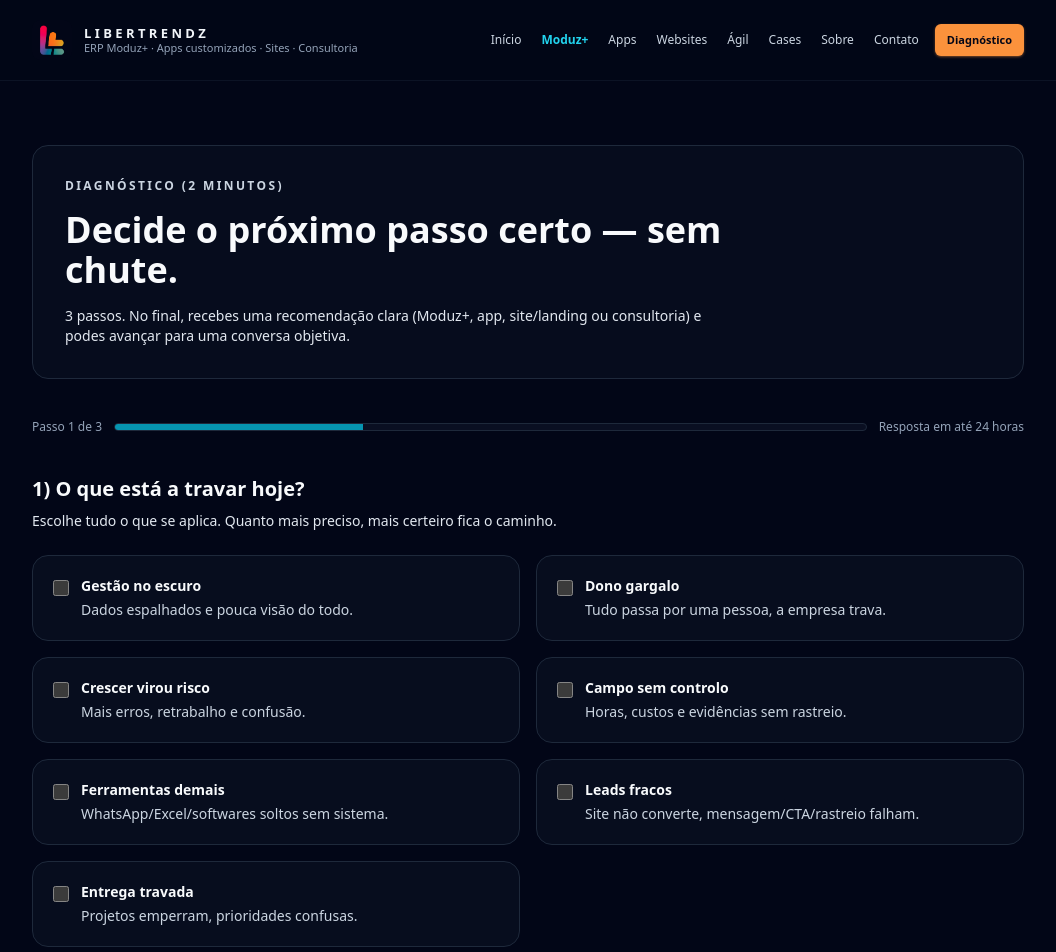
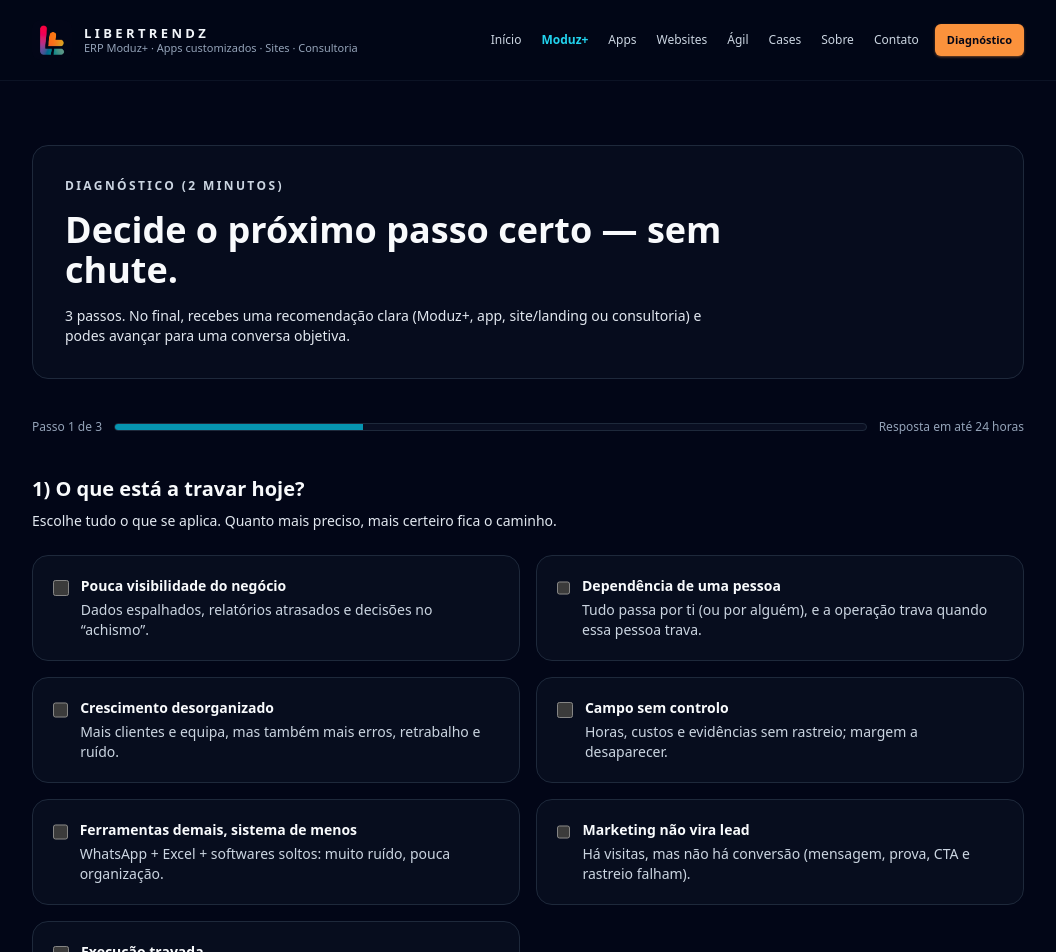
Before and after one commit to libertrendz/libertrendz-site, a Next.js app: page /diagnostico in a window 1280 px wide. Shown: the top 952 px of the page, without its empty margins (112-1168 px from the left). Built offline with nearby package versions, Linux system fonts and the light colour scheme.

Commit message:
Update page.tsx

```diff
--- a/app/diagnostico/page.tsx
+++ b/app/diagnostico/page.tsx
@@ -1,3 +1,5 @@
+///app/diagnostico/page.tsx
+
 "use client";
 
 import { useMemo, useState } from "react";
@@ -28,29 +30,97 @@ type PriorityKey =
   | "execucao";
 
 const SYMPTOMS: { key: SymptomKey; title: string; desc: string }[] = [
-  { key: "visibilidade", title: "Gestão no escuro", desc: "Dados espalhados e pouca visão do todo." },
-  { key: "gargalo", title: "Dono gargalo", desc: "Tudo passa por uma pessoa, a empresa trava." },
-  { key: "crescimento", title: "Crescer virou risco", desc: "Mais erros, retrabalho e confusão." },
-  { key: "campo", title: "Campo sem controlo", desc: "Horas, custos e evidências sem rastreio." },
-  { key: "ruido", title: "Ferramentas demais", desc: "WhatsApp/Excel/softwares soltos sem sistema." },
-  { key: "conversao", title: "Leads fracos", desc: "Site não converte, mensagem/CTA/rastreio falham." },
-  { key: "entrega", title: "Entrega travada", desc: "Projetos emperram, prioridades confusas." },
+  {
+    key: "visibilidade",
+    title: "Pouca visibilidade do negócio",
+    desc: "Dados espalhados, relatórios atrasados e decisões no “achismo”.",
+  },
+  {
+    key: "gargalo",
+    title: "Dependência de uma pessoa",
+    desc: "Tudo passa por ti (ou por alguém), e a operação trava quando essa pessoa trava.",
+  },
+  {
+    key: "crescimento",
+    title: "Crescimento desorganizado",
+    desc: "Mais clientes e equipa, mas também mais erros, retrabalho e ruído.",
+  },
+  {
+    key: "campo",
+    title: "Campo sem controlo",
+    desc: "Horas, custos e evidências sem rastreio; margem a desaparecer.",
+  },
+  {
+    key: "ruido",
+    title: "Ferramentas demais, sistema de menos",
+    desc: "WhatsApp + Excel + softwares soltos: muito ruído, pouca organização.",
+  },
+  {
+    key: "conversao",
+    title: "Marketing não vira lead",
+    desc: "Há visitas, mas não há conversão (mensagem, prova, CTA e rastreio falham).",
+  },
+  {
+    key: "entrega",
+    title: "Execução travada",
+    desc: "Projetos emperram, prioridades mudam e tudo anda devagar.",
+  },
 ];
 
 const CONTEXTS: { key: ContextKey; title: string; desc: string }[] = [
-  { key: "manual", title: "Manual (Excel/WhatsApp)", desc: "Processos soltos e controlo por planilhas." },
-  { key: "ferramentas", title: "Ferramentas desconectadas", desc: "Cada uma resolve um pedaço, ninguém resolve o todo." },
-  { key: "erp_ruim", title: "ERP atrapalha", desc: "Existe sistema, mas não escala ou trava a operação." },
-  { key: "mvp_torto", title: "Sistema/MVP torto", desc: "Já investiu e agora ficou caro ajustar." },
-  { key: "trafego_sem_lead", title: "Há tráfego, mas não há lead", desc: "Precisa de conversão e campanha." },
+  {
+    key: "manual",
+    title: "Manual (Excel/WhatsApp)",
+    desc: "Processos soltos e controlo na base da disciplina e planilhas.",
+  },
+  {
+    key: "ferramentas",
+    title: "Ferramentas desconectadas",
+    desc: "Cada uma resolve um pedaço; ninguém resolve o todo.",
+  },
+  {
+    key: "erp_ruim",
+    title: "Já existe ERP, mas atrapalha",
+    desc: "É pesado, não encaixa na operação ou não escala com o crescimento.",
+  },
+  {
+    key: "mvp_torto",
+    title: "Sistema/MVP mal construído",
+    desc: "Já investiu, e agora ficou caro ajustar (retrabalho e decisões tortas).",
+  },
+  {
+    key: "trafego_sem_lead",
+    title: "Há tráfego, mas não há lead",
+    desc: "Precisa de conversão e campanha com rastreio e proposta clara.",
+  },
 ];
 
 const PRIORITIES: { key: PriorityKey; title: string; desc: string }[] = [
-  { key: "controle", title: "Controlo e previsibilidade", desc: "Saber onde estamos e decidir com clareza." },
-  { key: "margem_campo", title: "Margem no campo", desc: "Horas, custos, evidências e execução em campo." },
-  { key: "escala", title: "Escalar sem caos", desc: "Crescer com sistema e governança." },
-  { key: "conversao", title: "Leads e conversão", desc: "Mensagem, prova, CTA e rastreio." },
-  { key: "execucao", title: "Destravar execução", desc: "Fluxo, prioridade e entrega sem ruído." },
+  {
+    key: "controle",
+    title: "Controlo e previsibilidade",
+    desc: "Saber onde estamos e decidir com clareza, sem ruído.",
+  },
+  {
+    key: "margem_campo",
+    title: "Margem no campo",
+    desc: "Horas, custos, evidências e execução em campo sob controlo.",
+  },
+  {
+    key: "escala",
+    title: "Escalar sem caos",
+    desc: "Crescer com sistema e governança — sem virar bombeiro.",
+  },
+  {
+    key: "conversao",
+    title: "Leads e conversão",
+    desc: "Mensagem, prova, CTA e rastreio para gerar caixa.",
+  },
+  {
+    key: "execucao",
+    title: "Destravar execução",
+    desc: "Fluxo, prioridade e entrega — com menos retrabalho.",
+  },
 ];
 
 function routeRecommendation(input: {
@@ -62,7 +132,12 @@ function routeRecommendation(input: {
 
   const has = (k: SymptomKey) => symptoms.includes(k);
 
-  const score: Record<PathKey, number> = { moduz: 0, apps: 0, sites: 0, agile: 0 };
+  const score: Record<PathKey, number> = {
+    moduz: 0,
+    apps: 0,
+    sites: 0,
+    agile: 0,
+  };
   const why: string[] = [];
 
   // SITES: conversão e caixa imediato
@@ -90,7 +165,6 @@ function routeRecommendation(input: {
   if (context === "manual") score.apps += 5;
   if (context === "ferramentas") score.apps += 5;
 
-  // Se não há sinais fortes de Moduz e também não é conversão, apps ganha tração
   const sinaisModuz =
     has("campo") || has("crescimento") || has("gargalo") || has("visibilidade") || has("ruido");
   const sinaisSites = has("conversao") || context === "trafego_sem_lead" || priority === "conversao";
@@ -115,7 +189,9 @@ function routeRecommendation(input: {
 
   // Explicação curta
   if (primary === "sites") {
-    why.push("Sinais fortes de conversão/lead: mensagem, prova, CTA e rastreio precisam de ajuste imediato.");
+    why.push(
+      "Sinais fortes de conversão: proposta, prova, CTA e rastreio precisam de ajuste imediato."
+    );
   }
   if (primary === "moduz") {
     why.push("Dores operacionais de controlo, escala e/ou campo pedem sistema modular e governança.");
@@ -128,10 +204,14 @@ function routeRecommendation(input: {
   }
 
   if (secondary && secondary !== primary) {
-    if (secondary === "moduz") why.push("Alternativa: Moduz+ como próximo passo quando a operação exigir escala e controlo total.");
-    if (secondary === "apps") why.push("Alternativa: app customizado resolve uma parte rapidamente e valida o caminho.");
-    if (secondary === "sites") why.push("Alternativa: melhorar conversão pode destravar caixa e pipeline.");
-    if (secondary === "agile") why.push("Alternativa: consultoria acelera execução e evita retrabalho caro.");
+    if (secondary === "moduz")
+      why.push("Alternativa: Moduz+ como próximo passo quando a operação exigir escala e controlo total.");
+    if (secondary === "apps")
+      why.push("Alternativa: app customizado resolve uma parte rapidamente e valida o caminho.");
+    if (secondary === "sites")
+      why.push("Alternativa: melhorar conversão pode destravar caixa e pipeline.");
+    if (secondary === "agile")
+      why.push("Alternativa: consultoria acelera execução e evita retrabalho caro.");
   }
 
   return { primary, secondary, why };
@@ -174,7 +254,11 @@ export default function DiagnosticoPage() {
   const canNext1 = symptoms.length >= 1;
   const canNext2 = !!context;
   const canNext3 = !!priority;
-  const canNext4 = !!leadEmail && /^\S+@\S+\.\S+$/.test(leadEmail);
+
+  // Nome obrigatório + email válido
+  const leadNameOk = leadName.trim().length >= 2;
+  const leadEmailOk = /^\S+@\S+\.\S+$/.test(leadEmail.trim());
+  const canNext4 = leadNameOk && leadEmailOk;
 
   const rec = useMemo(() => {
     return routeRecommendation({ symptoms, context, priority });
@@ -184,6 +268,7 @@ export default function DiagnosticoPage() {
     const s = symptoms
       .map((k) => SYMPTOMS.find((x) => x.key === k)?.title)
       .filter(Boolean) as string[];
+
     const c = CONTEXTS.find((x) => x.key === context)?.title;
     const p = PRIORITIES.find((x) => x.key === priority)?.title;
 
@@ -209,25 +294,23 @@ export default function DiagnosticoPage() {
     setLeadStatus("loading");
 
     try {
-      const dores = symptoms
-        .map((k) => SYMPTOMS.find((x) => x.key === k)?.title)
-        .filter(Boolean) as string[];
+      // Reforço de segurança: se por algum motivo Step 4 abriu sem dados
+      if (!leadNameOk || !leadEmailOk) {
+        setLeadStatus("error");
+        return;
+      }
 
-      const cenario = CONTEXTS.find((x) => x.key === context)?.title || "-";
-      const prio = PRIORITIES.find((x) => x.key === priority)?.title || "-";
-
-      const res = await fetch("/api/wizard", {
+      // Envia para o MESMO endpoint já funcional do contato, com tipo wizard.
+      // Backend deve aceitar e usar "mensagem" como resumo do diagnóstico.
+      const res = await fetch("/api/contato", {
         method: "POST",
         headers: { "Content-Type": "application/json" },
         body: JSON.stringify({
-          nome: leadName?.trim() || undefined,
+          tipo: "wizard",
+          nome: leadName.trim(),
           email: leadEmail.trim(),
-          dores,
-          cenario,
-          prioridade: prio,
-          recomendacaoPrincipal: labelForPath(rec.primary),
-          recomendacaoAlternativa: labelForPath(rec.secondary),
-          resumo: summaryText,
+          assunto: `Diagnóstico — ${assuntoForPath(rec.primary)}`,
+          mensagem: summaryText,
         }),
       });
 
@@ -292,7 +375,9 @@ export default function DiagnosticoPage() {
                   <label
                     key={s.key}
                     className={`cursor-pointer rounded-2xl border bg-slate-900/40 p-5 transition ${
-                      checked ? "border-cyan-500/60 ring-2 ring-cyan-500/20" : "border-slate-800 hover:border-slate-700"
+                      checked
+                        ? "border-cyan-500/60 ring-2 ring-cyan-500/20"
+                        : "border-slate-800 hover:border-slate-700"
                     }`}
                   >
                     <div className="flex items-start gap-3">
@@ -302,7 +387,9 @@ export default function DiagnosticoPage() {
                         checked={checked}
                         onChange={() => {
                           setSymptoms((prev) =>
-                            prev.includes(s.key) ? prev.filter((x) => x !== s.key) : [...prev, s.key]
+                            prev.includes(s.key)
+                              ? prev.filter((x) => x !== s.key)
+                              : [...prev, s.key]
                           );
                         }}
                       />
@@ -350,7 +437,9 @@ export default function DiagnosticoPage() {
                     key={c.key}
                     onClick={() => setContext(c.key)}
                     className={`text-left rounded-2xl border bg-slate-900/40 p-5 transition ${
-                      selected ? "border-accent-500/70 ring-2 ring-accent-500/20" : "border-slate-800 hover:border-slate-700"
+                      selected
+                        ? "border-accent-500/70 ring-2 ring-accent-500/20"
+                        : "border-slate-800 hover:border-slate-700"
                     }`}
                   >
                     <p className="text-sm font-semibold text-slate-50">{c.title}</p>
@@ -361,7 +450,10 @@ export default function DiagnosticoPage() {
             </div>
 
             <div className="flex flex-wrap items-center justify-between gap-3 pt-2">
-              <button onClick={() => setStep(1)} className="text-sm text-slate-300 hover:text-slate-100">
+              <button
+                onClick={() => setStep(1)}
+                className="text-sm text-slate-300 hover:text-slate-100"
+              >
                 Voltar
               </button>
               <button
@@ -394,7 +486,9 @@ export default function DiagnosticoPage() {
                     key={p.key}
                     onClick={() => setPriority(p.key)}
                     className={`text-left rounded-2xl border bg-slate-900/40 p-5 transition ${
-                      selected ? "border-cyan-500/60 ring-2 ring-cyan-500/20" : "border-slate-800 hover:border-slate-700"
+                      selected
+                        ? "border-cyan-500/60 ring-2 ring-cyan-500/20"
+                        : "border-slate-800 hover:border-slate-700"
                     }`}
                   >
                     <p className="text-sm font-semibold text-slate-50">{p.title}</p>
@@ -405,7 +499,10 @@ export default function DiagnosticoPage() {
             </div>
 
             <div className="flex flex-wrap items-center justify-between gap-3 pt-2">
-              <button onClick={() => setStep(2)} className="text-sm text-slate-300 hover:text-slate-100">
+              <button
+                onClick={() => setStep(2)}
+                className="text-sm text-slate-300 hover:text-slate-100"
+              >
                 Voltar
               </button>
               <button
@@ -419,13 +516,14 @@ export default function DiagnosticoPage() {
           </div>
         )}
 
-        {/* STEP 4 — CAPTURA LEVE */}
+        {/* STEP 4 — CAPTURA LEAD */}
         {step === 4 && (
           <div className="space-y-6">
             <div className="max-w-3xl">
               <h2 className="text-xl font-semibold text-slate-50">Antes de ver a recomendação</h2>
               <p className="mt-2 text-sm text-slate-200">
-                Para onde enviamos o resumo do diagnóstico? Respondemos em até <span className="text-slate-50 font-semibold">24 horas</span>.
+                Para onde enviamos o resumo do diagnóstico? Respondemos em{" "}
+                <span className="text-slate-50 font-semibold">até 24 horas</span>.
               </p>
             </div>
 
@@ -433,14 +531,18 @@ export default function DiagnosticoPage() {
               <div className="grid gap-3 sm:grid-cols-2">
                 <div>
                   <label className="text-xs font-semibold uppercase tracking-[0.16em] text-slate-300">
-                    Nome (opcional)
+                    Nome (obrigatório)
                   </label>
                   <input
                     value={leadName}
                     onChange={(e) => setLeadName(e.target.value)}
                     className="mt-2 w-full rounded-md border border-slate-700 bg-slate-950 px-3 py-2 text-sm text-slate-50 placeholder:text-slate-500 focus:border-accent-400 focus:ring-2 focus:ring-accent-500/30"
-                    placeholder="Como devo chamar-te?"
+                    placeholder="Ex.: Gustavo"
+                    required
                   />
+                  {!leadNameOk && leadName.length > 0 && (
+                    <p className="mt-2 text-xs text-rose-400">Escreve pelo menos 2 caracteres.</p>
+                  )}
                 </div>
 
                 <div>
@@ -455,7 +557,7 @@ export default function DiagnosticoPage() {
                     placeholder="contato@empresa.com"
                     required
                   />
-                  {!canNext4 && leadEmail.length > 0 && (
+                  {!leadEmailOk && leadEmail.length > 0 && (
                     <p className="mt-2 text-xs text-rose-400">Confere o e-mail.</p>
                   )}
                 </div>
@@ -468,7 +570,10 @@ export default function DiagnosticoPage() {
               )}
 
               <div className="flex flex-wrap items-center justify-between gap-3 pt-2">
-                <button onClick={() => setStep(3)} className="text-sm text-slate-300 hover:text-slate-100">
+                <button
+                  onClick={() => setStep(3)}
+                  className="text-sm text-slate-300 hover:text-slate-100"
+                >
                   Voltar
                 </button>
 
@@ -561,7 +666,10 @@ export default function DiagnosticoPage() {
             </div>
 
             <div className="flex items-center justify-between gap-3">
-              <button onClick={() => setStep(1)} className="text-sm text-slate-300 hover:text-slate-100">
+              <button
+                onClick={() => setStep(1)}
+                className="text-sm text-slate-300 hover:text-slate-100"
+              >
                 Recomeçar
               </button>
               <a href="/" className="text-sm text-slate-300 hover:text-slate-100">
```
